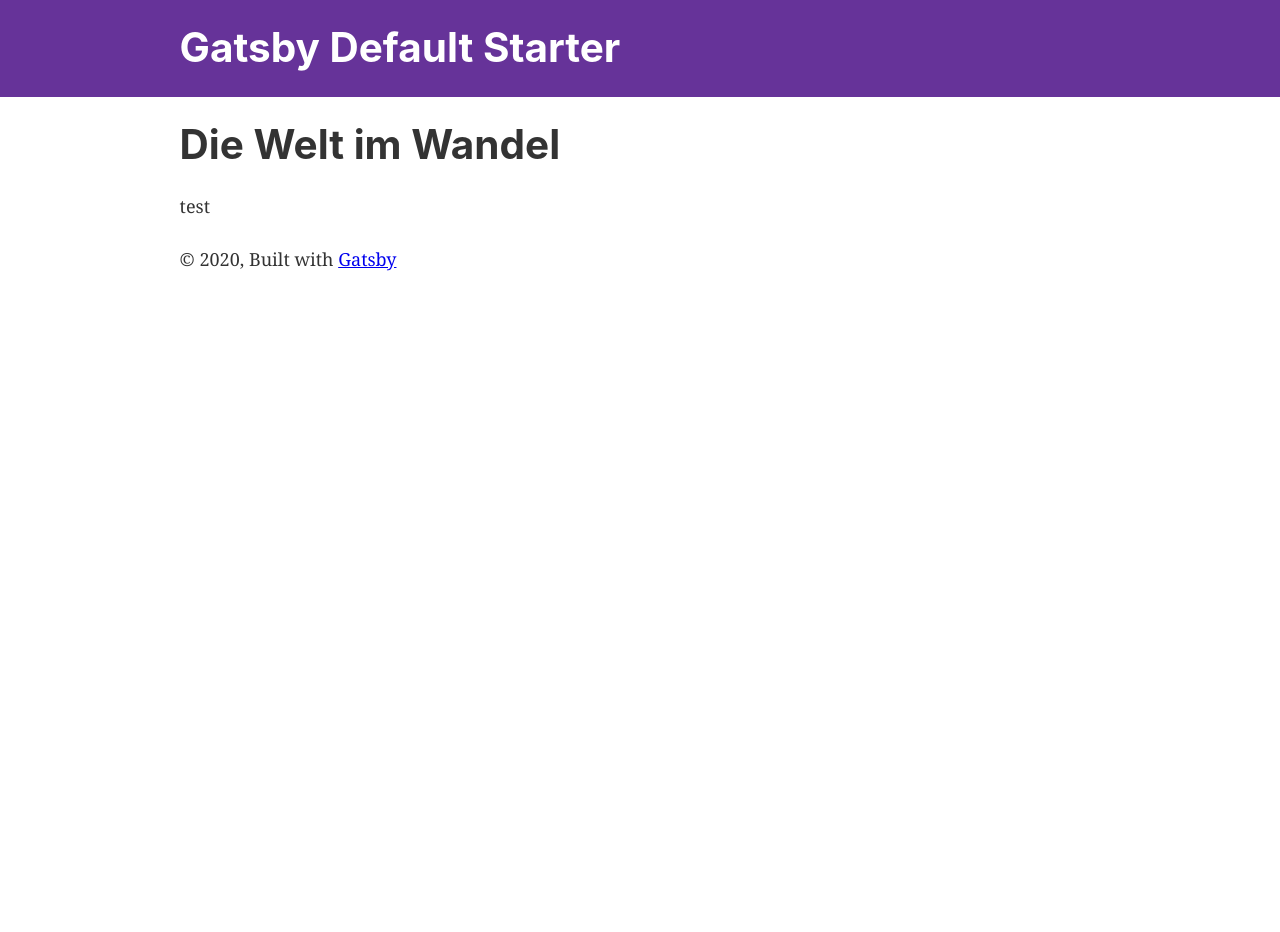
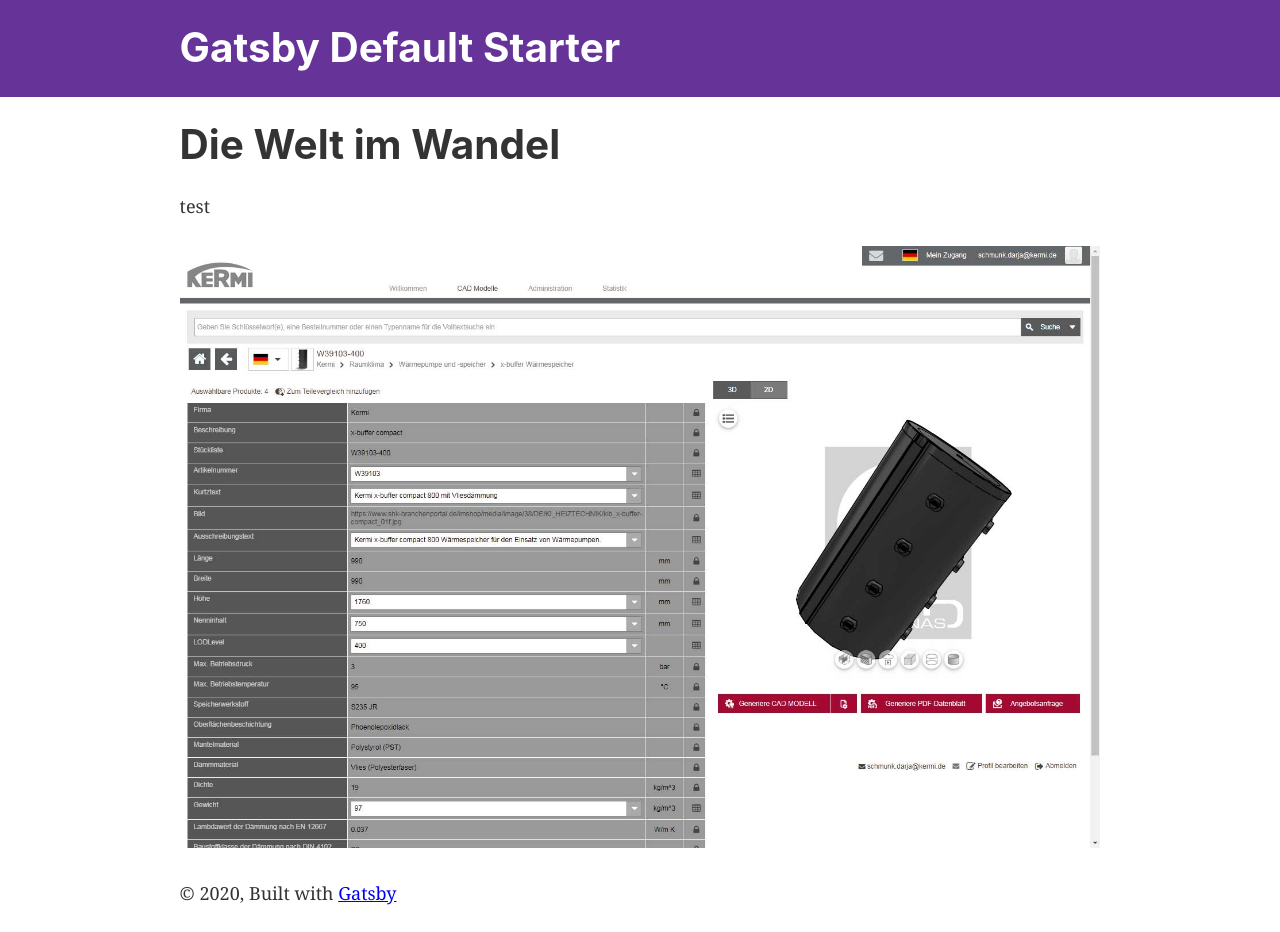
Before and after one commit to j0ck-de/gatsby_die-welt-im-wandel, a Gatsby site: page /20200629/die-welt-im-wandel/ in a window 1280 px wide. Before the commit the page ends 800 px from the top, so only its background shows below. Built offline with nearby package versions, Linux system fonts and the light colour scheme; Gatsby itself is replaced by a stand-in of ours.

Commit message:
Update Articles “20200629/die-welt-im-wandel/index”

```diff
--- a/content/articles/20200629/die-welt-im-wandel/index.md
+++ b/content/articles/20200629/die-welt-im-wandel/index.md
@@ -4,3 +4,7 @@ date: 2020-06-29T06:37:11.113Z
 description: trest
 ---
 test
+
+
+
+![](cadenas-portal_buttons.jpg)
```
Also changed, not shown: content/articles/20200629/die-welt-im-wandel/cadenas-portal_buttons.jpg (added).
